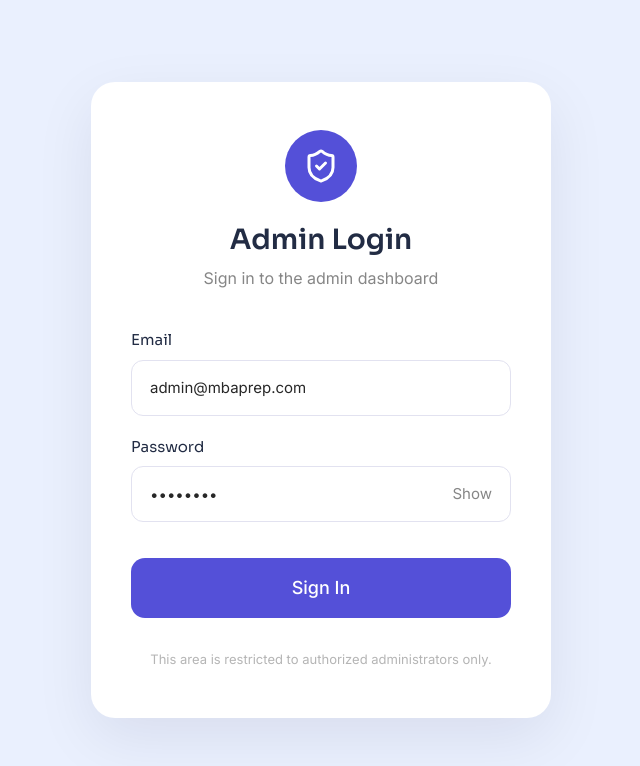
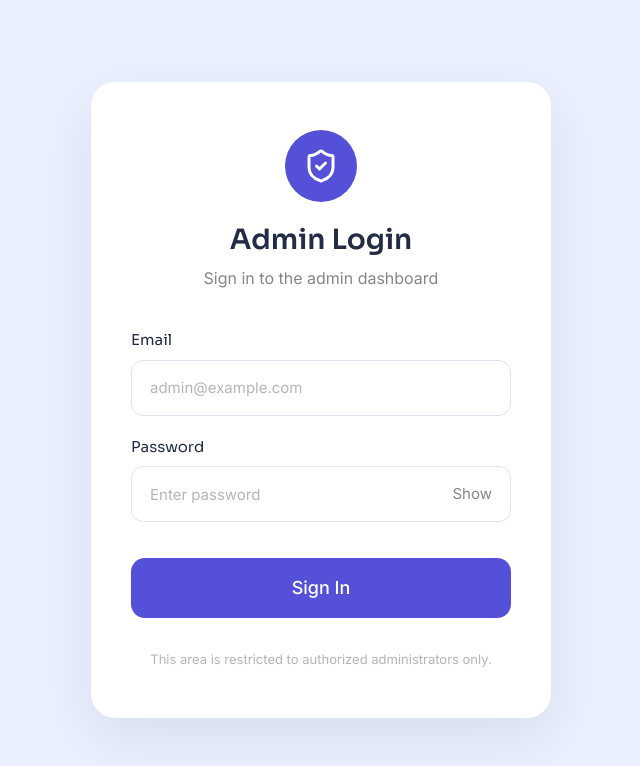
Before and after one commit to mbainterview/MBA-Interview-Frontend, a Next.js app: page /admin/login in a window 1280 px wide. Shown: the top 766 px of the page, without its empty margins (319-959 px from the left). Built offline with nearby package versions, Linux system fonts and the light colour scheme; no server answers.

Commit message:
fix: update default values for email and password in login forms

```diff
--- a/src/app/admin/login/page.tsx
+++ b/src/app/admin/login/page.tsx
@@ -46,7 +46,7 @@ export default function AdminLoginPage() {
   }, [isAuthenticated, user, router]);
 
   const form = useForm({
-    defaultValues: { email: "admin@mbaprep.com", password: "12345678" },
+    defaultValues: { email: "", password: "" },
     onSubmit: async ({ value }) => {
       signIn(value, {
         onSuccess: async (data) => {
--- a/src/app/sign-in/page.tsx
+++ b/src/app/sign-in/page.tsx
@@ -54,7 +54,7 @@ export default function SignInPage() {
   const { mutate: signIn, isPending } = useSignIn();
 
   const form = useForm({
-    defaultValues: { email: "sarah@test.com", password: "Test@1234" },
+    defaultValues: { email: "", password: "" },
     onSubmit: async ({ value }) => {
       signIn(value, {
         onSuccess: async (data) => {
```
